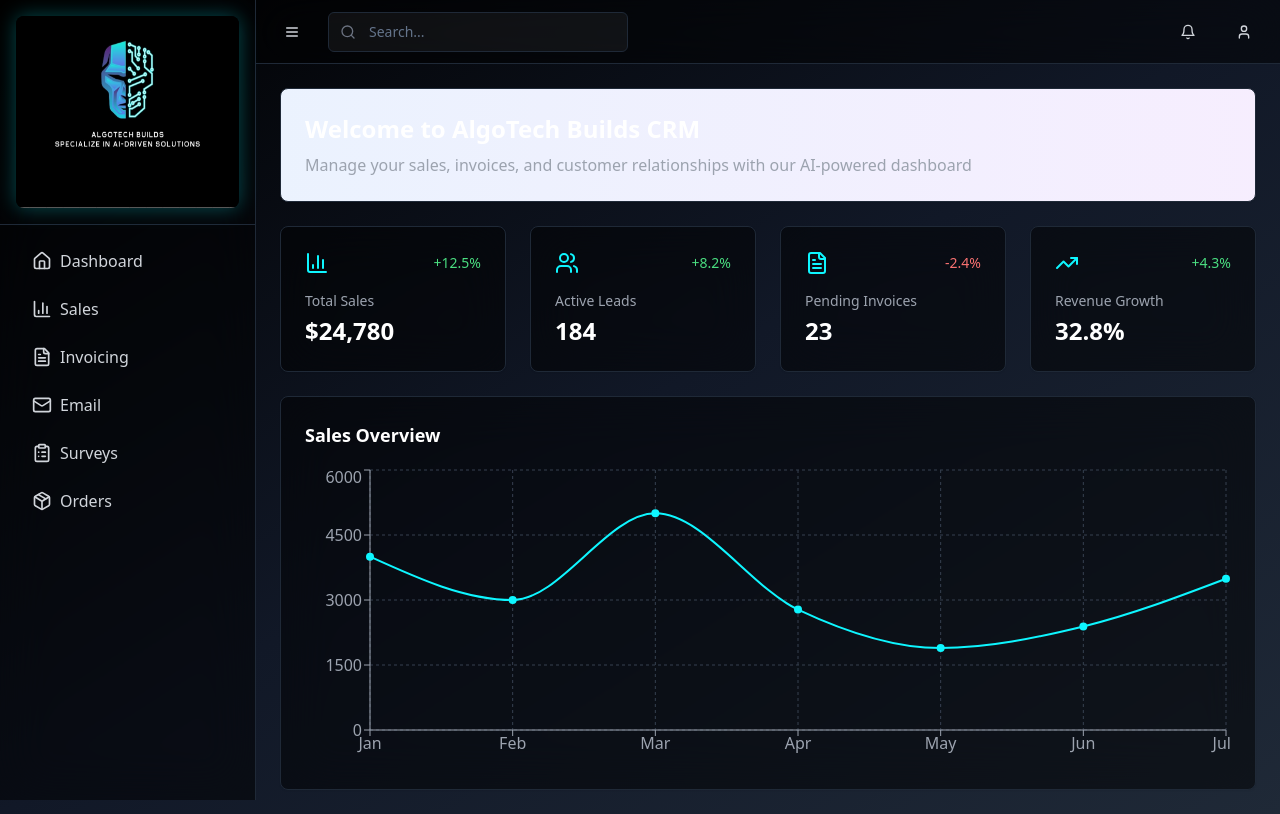
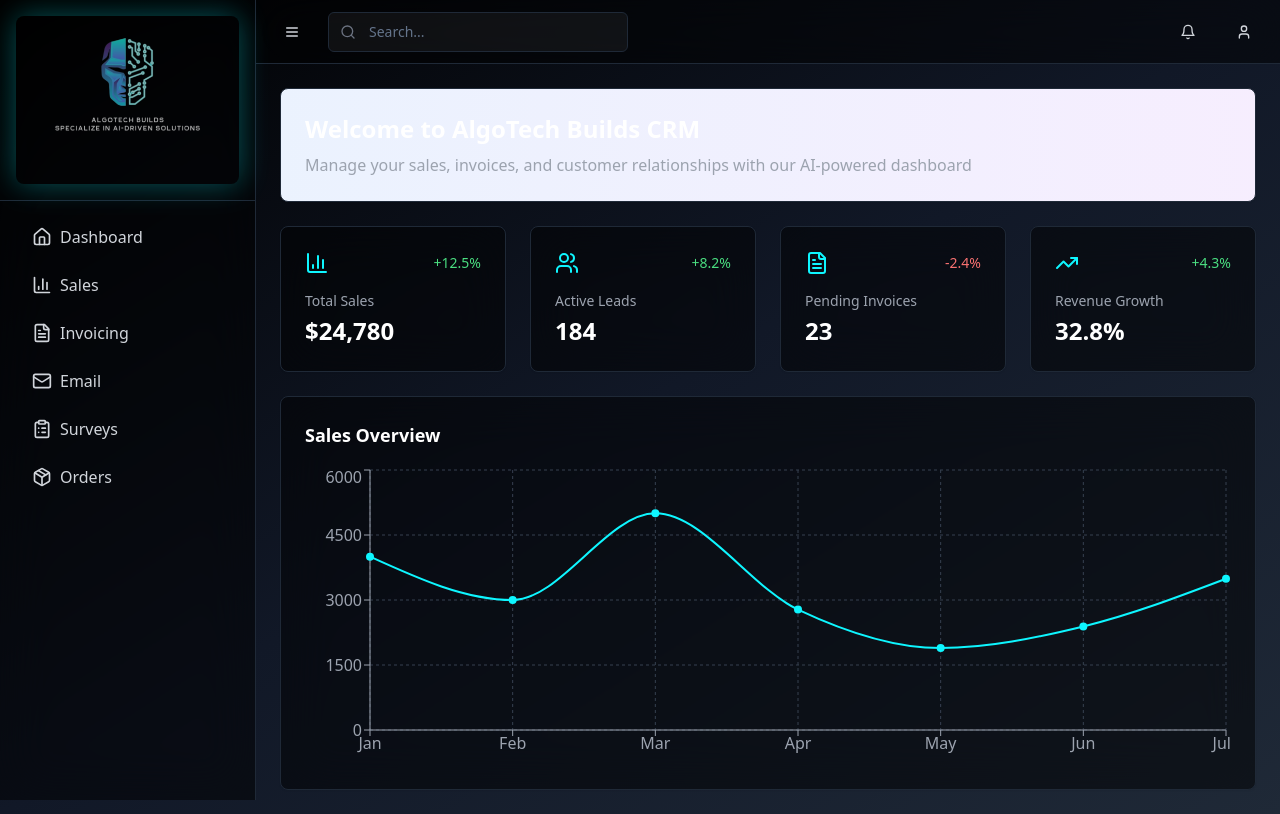
Before and after one commit to TaverNxyz/admin-dashboard, a React (Vite) app: page / in a window 1280 px wide. Built offline with nearby package versions, Linux system fonts and the light colour scheme.

Commit message:
Replace logo and update animation
Replaced the existing logo with a new one and increased its height to 55 units. Implemented a slow pulsing animation for the logo to enhance visual appeal.
[skip gpt_engineer]

```diff
--- a/src/components/layout/Sidebar.tsx
+++ b/src/components/layout/Sidebar.tsx
@@ -28,9 +28,9 @@ export const Sidebar = ({
       <div className="flex flex-col h-full">
         <div className="p-4 border-b border-gray-800">
           <img
-            src="/lovable-uploads/4a0b7229-c6d6-4c70-81c7-f3b656a33bdb.png"
+            src="/lovable-uploads/6b9c8daa-434a-40e9-a418-b35c01529c60.png"
             alt="AlgoTech Builds"
-            className="h-48 w-auto mx-auto transition-all duration-300 shadow-cyan-glow rounded-lg"
+            className="h-55 w-auto mx-auto animate-pulse-extra-slow hover:animate-none transition-all duration-300 shadow-cyan-glow rounded-lg"
           />
         </div>
         <nav className="flex-1 p-4">
--- a/tailwind.config.ts
+++ b/tailwind.config.ts
@@ -35,7 +35,7 @@ export default {
       animation: {
         "accordion-down": "accordion-down 0.2s ease-out",
         "accordion-up": "accordion-up 0.2s ease-out",
-        'pulse-slow': 'pulse 6s cubic-bezier(0.4, 0, 0.6, 1) infinite',
+        'pulse-extra-slow': 'pulse 8s cubic-bezier(0.4, 0, 0.6, 1) infinite',
       },
       boxShadow: {
         'cyan-glow': '0 0 20px rgba(14, 246, 255, 0.3)',
```
Also changed, not shown: public/lovable-uploads/6b9c8daa-434a-40e9-a418-b35c01529c60.png (added).
